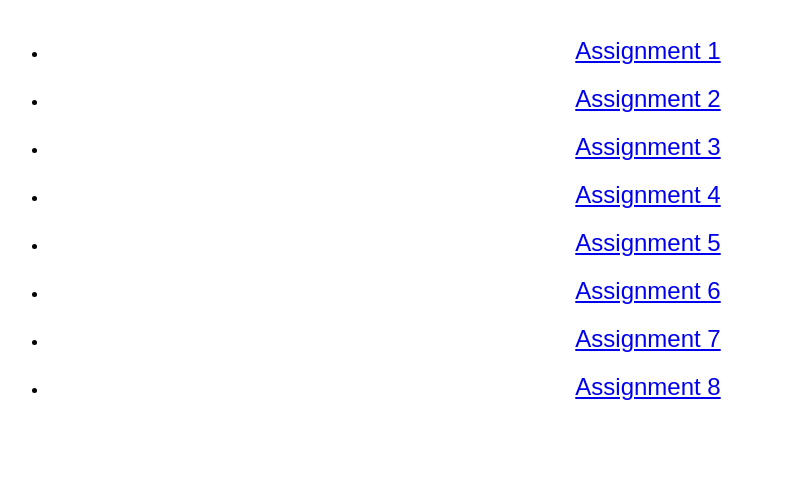
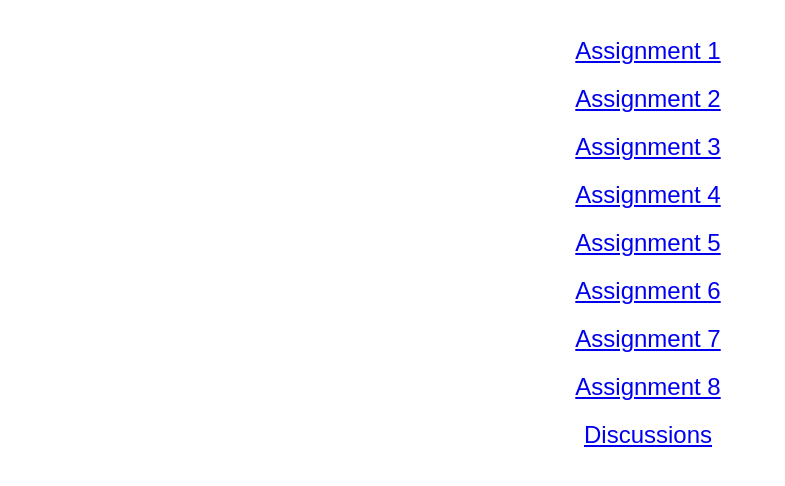
Before and after one commit to himmatchawla/COMP2132-Assignments, a plain HTML site: page index.html in a window 1280 px wide. Shown: the part 80-566 px from the top of the page, without its empty margins (12-797 px from the left). Drawn offline with Linux system fonts and the light colour scheme.

Commit message:
minor update

```diff
--- a/index.html
+++ b/index.html
@@ -12,6 +12,9 @@
     }
     h1 {
       margin: 40px;
+    }
+    ul {
+      list-style-type: none;
     }
     li {
       margin: 20px;
@@ -32,6 +35,7 @@
     <li><a href="Assignment6/index.html">Assignment 6</a></li>
     <li><a href="Assignment7/index.html">Assignment 7</a></li>
     <li><a href="Assignment8/index.html">Assignment 8</a></li>
+    <li><a href="https://docs.google.com/document/d/1QnhQjSzCL_3dXP25--g_qdcBf0W8ktjKUzrcc5jyGEc/edit?usp=sharing">Discussions</a></li>
   </ul>
 </body>
 </html>
```
Also changed, not shown: 1 other file.
